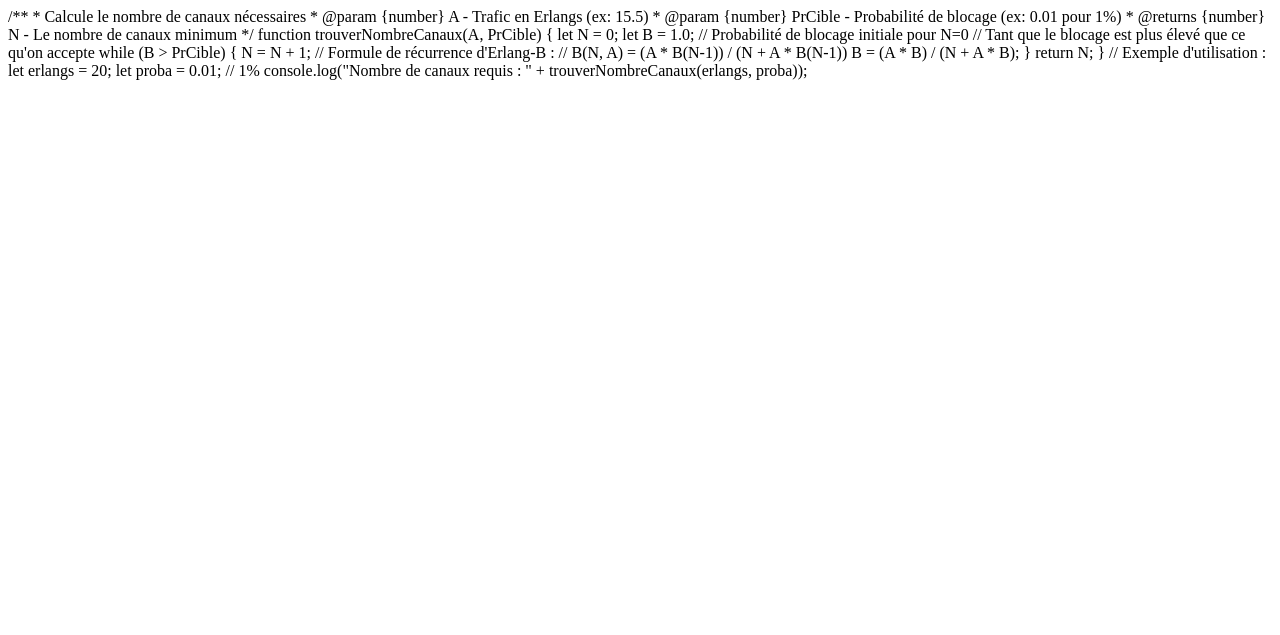
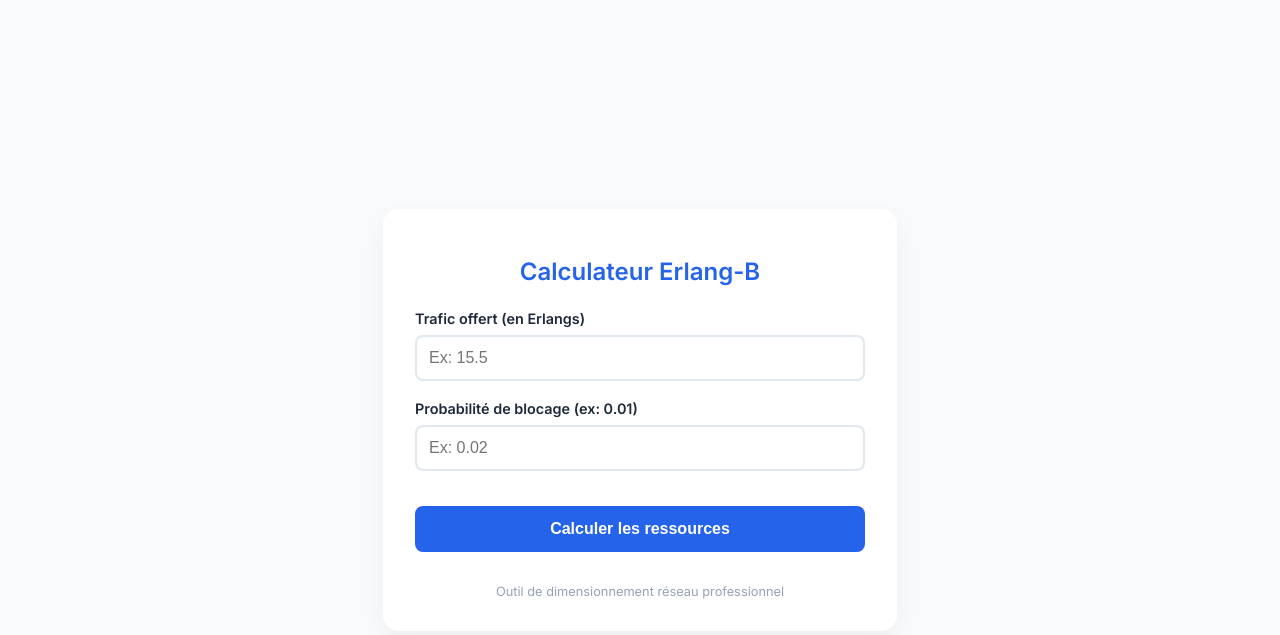
Before and after one commit to angeroyalt/calculatrice-erlang-, a plain HTML site: page index.html in a window 1280 px wide. Drawn offline with Linux system fonts and the light colour scheme.

Commit message:
index.html

```diff
--- a/index.html
+++ b/index.html
@@ -1,26 +1,145 @@
-/**
- * Calcule le nombre de canaux nécessaires
- * @param {number} A - Trafic en Erlangs (ex: 15.5)
- * @param {number} PrCible - Probabilité de blocage (ex: 0.01 pour 1%)
- * @returns {number} N - Le nombre de canaux minimum
- */
-function trouverNombreCanaux(A, PrCible) {
-    let N = 0;
-    let B = 1.0; // Probabilité de blocage initiale pour N=0
+<!DOCTYPE html>
+<html lang="fr">
+<head>
+    <meta charset="UTF-8">
+    <meta name="viewport" content="width=device-width, initial-scale=1.0">
+    <title>Erlang-B Professionnel | Royal</title>
+    <link href="https://fonts.googleapis.com/css2?family=Inter:wght@400;600&display=swap" rel="stylesheet">
+    <style>
+        :root {
+            --primary: #2563eb;
+            --bg: #f8fafc;
+            --card: #ffffff;
+            --text: #1e293b;
+        }
 
-    // Tant que le blocage est plus élevé que ce qu'on accepte
-    while (B > PrCible) {
-        N = N + 1;
+        body {
+            font-family: 'Inter', sans-serif;
+            background-color: var(--bg);
+            color: var(--text);
+            display: flex;
+            justify-content: center;
+            align-items: center;
+            min-height: 100vh;
+            margin: 0;
+            padding: 20px;
+        }
 
-        // Formule de récurrence d'Erlang-B :
-        // B(N, A) = (A * B(N-1)) / (N + A * B(N-1))
-        B = (A * B) / (N + A * B);
-    }
+        .container {
+            background: var(--card);
+            padding: 2rem;
+            border-radius: 16px;
+            box-shadow: 0 10px 25px rgba(0,0,0,0.05);
+            width: 100%;
+            max-width: 450px;
+        }
 
-    return N;
-}
+        h1 {
+            font-size: 1.5rem;
+            margin-bottom: 1.5rem;
+            text-align: center;
+            color: var(--primary);
+        }
 
-// Exemple d'utilisation :
-let erlangs = 20;
-let proba = 0.01; // 1%
-console.log("Nombre de canaux requis : " + trouverNombreCanaux(erlangs, proba));
+        .input-group {
+            margin-bottom: 1.2rem;
+        }
+
+        label {
+            display: block;
+            font-size: 0.9rem;
+            font-weight: 600;
+            margin-bottom: 0.5rem;
+        }
+
+        input {
+            width: 100%;
+            padding: 12px;
+            border: 2px solid #e2e8f0;
+            border-radius: 8px;
+            font-size: 1rem;
+            box-sizing: border-box;
+            transition: border-color 0.2s;
+        }
+
+        input:focus {
+            outline: none;
+            border-color: var(--primary);
+        }
+
+        button {
+            width: 100%;
+            background: var(--primary);
+            color: white;
+            border: none;
+            padding: 14px;
+            border-radius: 8px;
+            font-size: 1rem;
+            font-weight: 600;
+            cursor: pointer;
+            transition: opacity 0.2s;
+            margin-top: 1rem;
+        }
+
+        button:hover {
+            opacity: 0.9;
+        }
+
+        .result-card {
+            margin-top: 2rem;
+            padding: 1.5rem;
+            background: #eff6ff;
+            border-radius: 12px;
+            text-align: center;
+            border: 1px solid #dbeafe;
+        }
+
+        .result-value {
+            font-size: 2rem;
+            font-weight: 700;
+            color: var(--primary);
+            display: block;
+        }
+
+        .footer {
+            margin-top: 2rem;
+            font-size: 0.8rem;
+            text-align: center;
+            color: #94a3b8;
+        }
+    </style>
+</head>
+<body>
+
+<div class="container">
+    <h1>Calculateur Erlang-B</h1>
+
+    <div class="input-group">
+        <label for="traffic">Trafic offert (en Erlangs)</label>
+        <input type="number" id="traffic" placeholder="Ex: 15.5" step="0.1">
+    </div>
+
+    <div class="input-group">
+        <label for="blocking">Probabilité de blocage (ex: 0.01)</label>
+        <input type="number" id="blocking" placeholder="Ex: 0.02" step="0.001">
+    </div>
+
+    <button onclick="calculate()">Calculer les ressources</button>
+
+    <div id="resultBox" class="result-card" style="display: none;">
+        <span style="font-size: 0.9rem; color: #64748b;">Nombre de canaux requis :</span>
+        <span id="channelsResult" class="result-value">0</span>
+    </div>
+
+    <div class="footer">
+        Outil de dimensionnement réseau professionnel
+    </div>
+</div>
+
+<script>
+    function erlangB(A, N) {
+        let B = 1.0;
+        for (let i = 1; i <= N; i++) {
+            B = (A * B) / (i + A * B);
+        }
+        return B;
```
